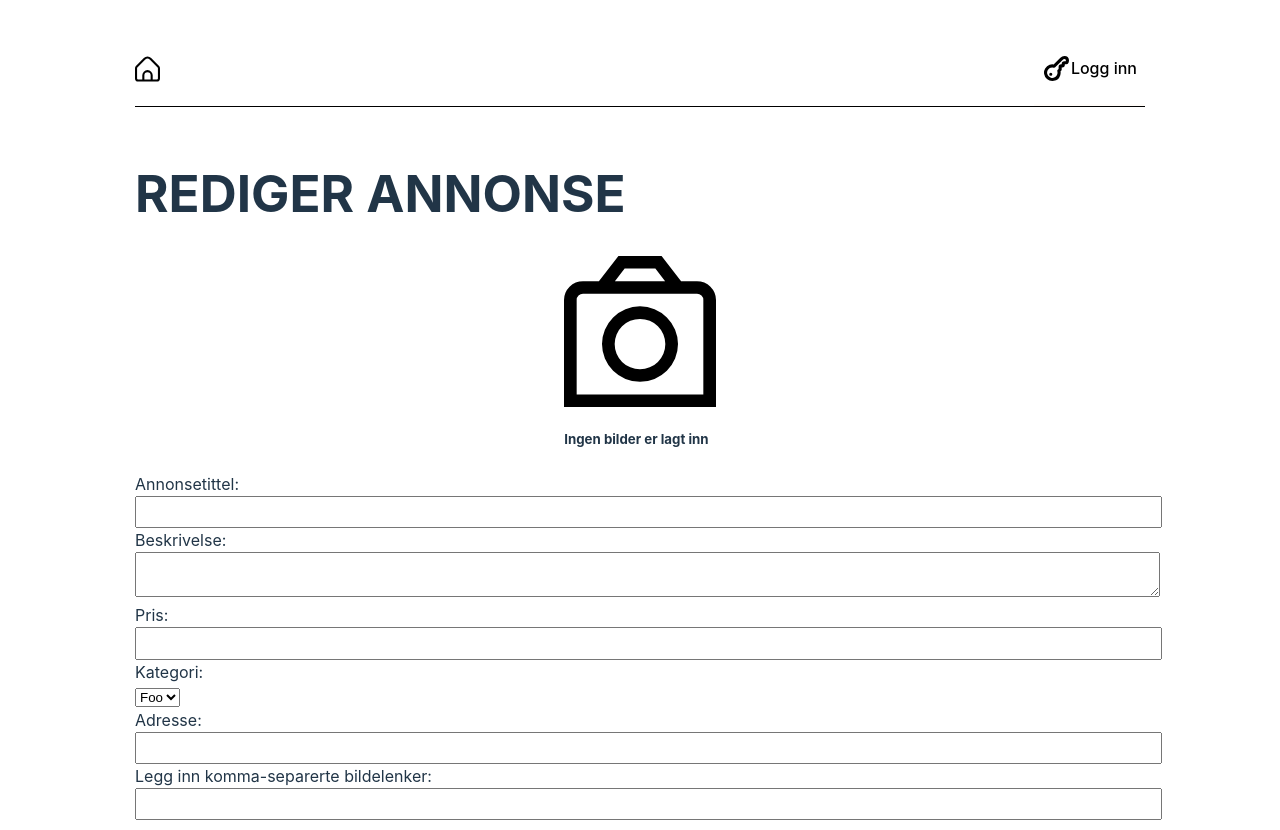
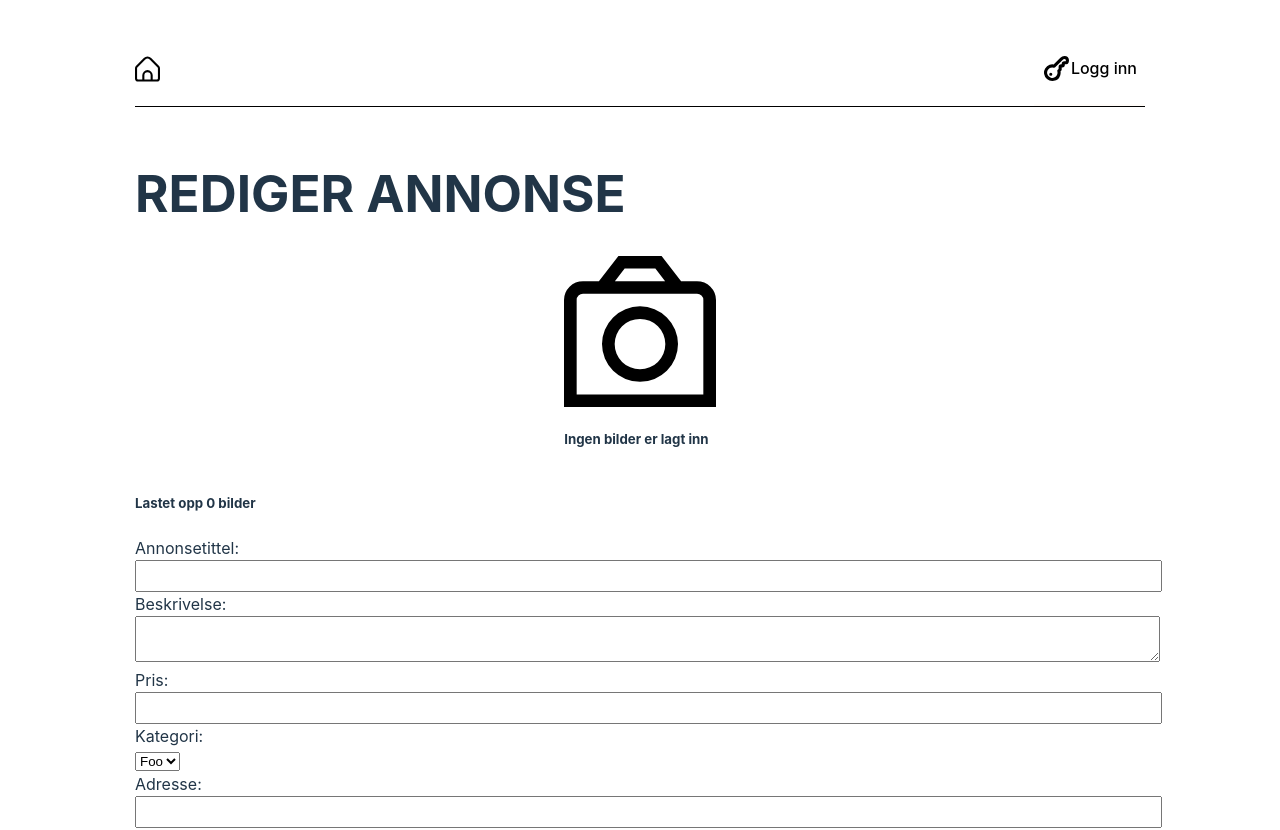
Before and after one commit to jakobkg/IDATT2105-fullstack-frontend, a Vue app: page / in a window 1280 px wide. Shown: the top 830 px of the page. Built offline with nearby package versions, Linux system fonts and the light colour scheme.

Commit message:
Bildelenker vises som bilder på annonseside

```diff
--- a/src/components/Album.vue
+++ b/src/components/Album.vue
@@ -1,5 +1,6 @@
 <template>
   <div>
+
     <div v-if="noImages" id="emptyImage">
       <div id="img">
         <img src="public/static/icons/camera.svg" alt="Camera image">
@@ -7,12 +8,12 @@
       </div>
     </div>
     <div v-else id="imageAlbum">
-      <div id="img">
-        <img src="public/static/icons/camera.svg" alt="Camera image">
-        <h5>Masse bilder her</h5>
+      <div id="img" v-for="imageLink in albumImages" >
+          <img :src="imageLink" alt="">
       </div>
     </div>
   </div>
+  <h5>Lastet opp {{numOfImages}} bilder</h5>
 </template>
 
 <script>
@@ -25,7 +26,9 @@ export default {
   computed: {
     noImages(){
       return this.albumImages.length===0;
-      //return true;
+    },
+    numOfImages(){
+      return this.albumImages.length;
     }
   }
 };
```
